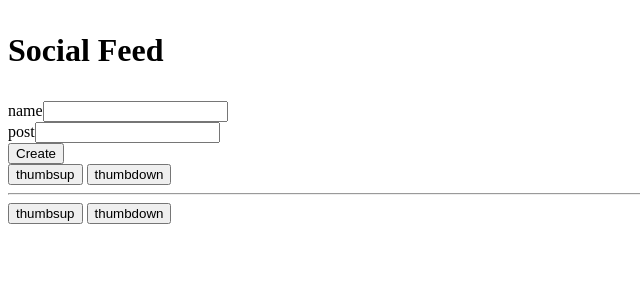
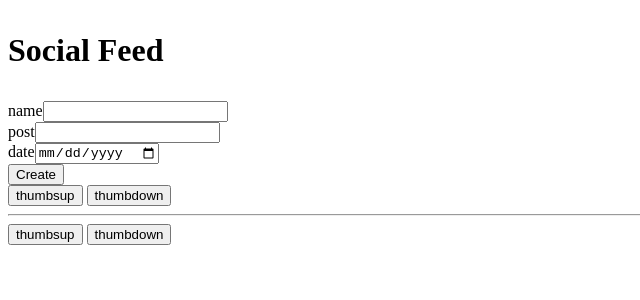
Before and after one commit to JimAdediran/SocialFeed, a React (Create React App) app: page / in a window 1280 px wide. Shown: the top 300 px of the page, without its empty margins (0-640 px from the left). Built offline with nearby package versions, Linux system fonts and the light colour scheme.

Commit message:
kfsfak
fkasf
git status

```diff
--- a/src/components/CreatePost/CreatePost.jsx
+++ b/src/components/CreatePost/CreatePost.jsx
@@ -3,12 +3,14 @@ import React, {useState} from "react";
 const CreatePost = (props) =>{
     const [name, setName] = useState("")
     const [post, setPost] = useState("")
+    const [date, setDate] = useState("")
 
     function handleSubmit(event){
         event.preventDefault();
         let newPost = {
             name: name,
             post: post,
+            date: date,
         }
         console.log(newPost)
         props.createNewPost(newPost)
@@ -26,6 +28,10 @@ return(
             <input type="text" name="post" value={post} onChange={(event)=> setPost(event.target.value)}/>
         </div>
         <div>
+            <label>date</label>
+            <input type="date" name="date" value={date} onChange={(event)=> setDate(event.target.value)}/>
+        </div>
+        <div>
             <button type="submit">Create</button>
         </div>
     </form>
--- a/src/components/DisplayPosts/DisplayPosts.jsx
+++ b/src/components/DisplayPosts/DisplayPosts.jsx
@@ -5,7 +5,7 @@ const DisplayPosts = (props) => {
     let feedPost = props.posts.map((post) => {
         return (
           <div>
-            <Post  name={post.name} post={post.post} />
+            <Post  name={post.name} post={post.post} date={post.date} />
             <hr/>
           </div>
         );
--- a/src/components/Post_Folder/Post.jsx
+++ b/src/components/Post_Folder/Post.jsx
@@ -6,6 +6,7 @@ const Post = (props)=>{
 <div>
     <div>{props.name}</div>
     <div>{props.post}</div>
+    <div>{props.date}</div>
     <button type="submit">thumbsup</button> <button type="submit">thumbdown</button>
 </div>
     )
```
